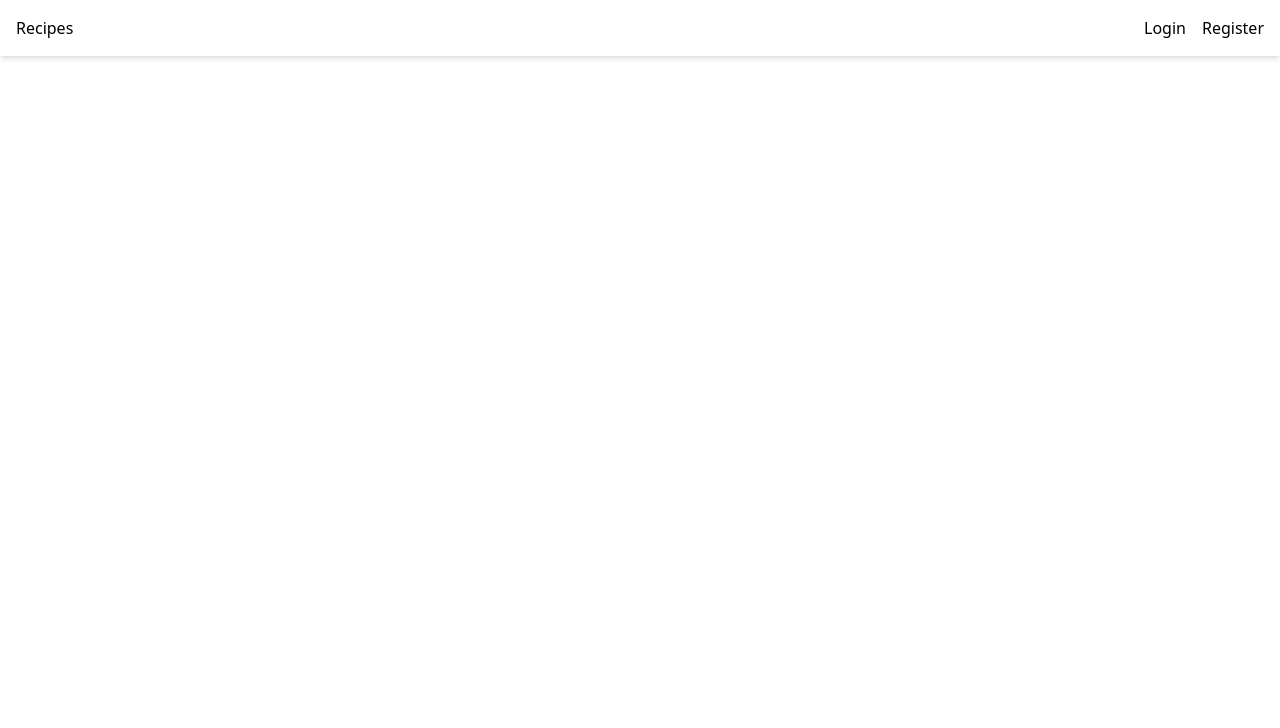
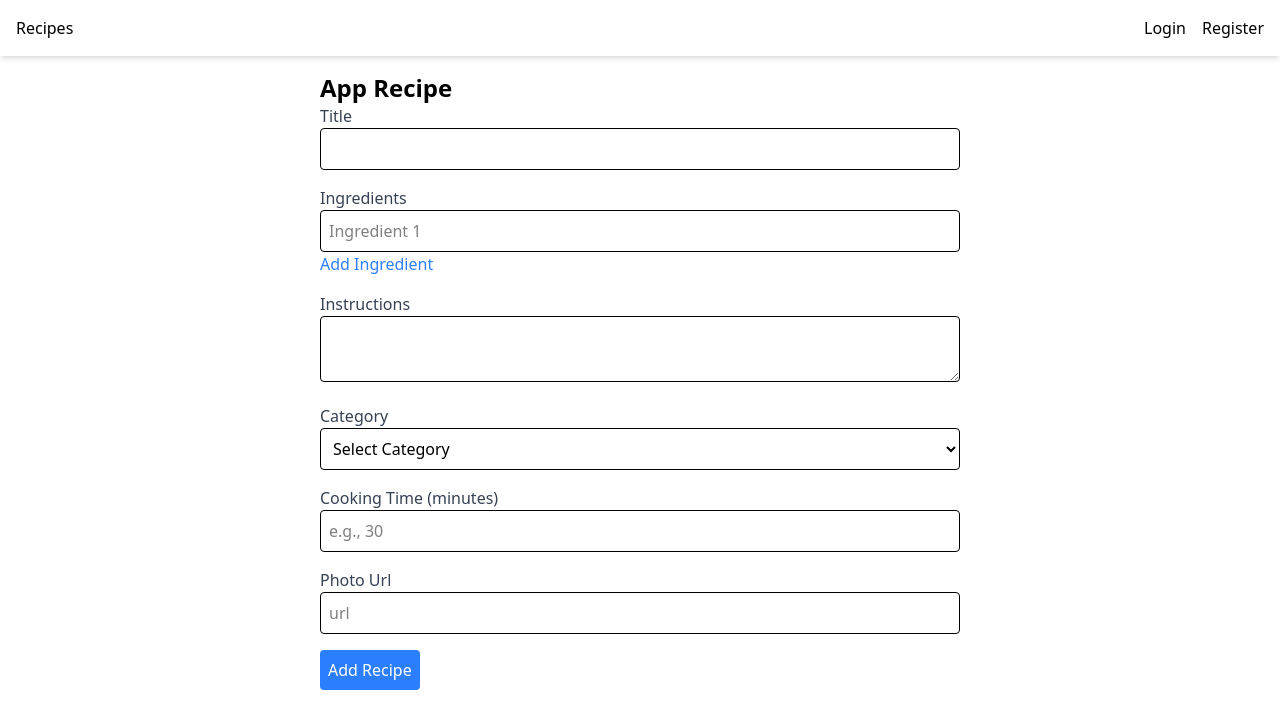
Before and after one commit to dareakl/mern-recipe-application, a React (Vite) app in the folder frontend/: page /add-recipe in a window 1280 px wide. Shown: the top 728 px of the page. Built offline with nearby package versions, Linux system fonts and the light colour scheme.

Commit message:
add recipe frontend created

```diff
--- a/frontend/src/App.jsx
+++ b/frontend/src/App.jsx
@@ -4,6 +4,7 @@ import { AuthProvider } from "./context/AuthContext";
 import Home from "./pages/Home";
 import Login from "./pages/Login";
 import Register from "./pages/Register";
+import AddRecipe from "./pages/AddRecipe";
 
 function App() {
   return (
@@ -13,6 +14,7 @@ function App() {
         <Route path="/" element={<Home />} />
         <Route path="/login" element={<Login />} />
         <Route path="/register" element={<Register />} />
+        <Route path="/add-recipe" element={<AddRecipe />} />
       </Routes>
     </AuthProvider>
   );
--- a/frontend/src/components/Navbar.jsx
+++ b/frontend/src/components/Navbar.jsx
@@ -4,21 +4,26 @@ import { AuthContext } from "../context/AuthContext";
 
 const Navbar = () => {
   const { user, logout } = useContext(AuthContext);
+
   const navigate = useNavigate();
+
   const handleLogout = () => {
     logout();
     navigate("/login");
   };
+
   return (
     <nav className="bg-white shadow-md p-4">
       <div className="max-w-7xl mx-auto flex justify-between items-center">
         <Link to="/">
           <h1>Recipes</h1>
         </Link>
-
         <div className="flex gap-x-4">
           {user ? (
-            <div>
+            <div className="flex gap-x-4">
+              <Link to="/add-recipe">
+                <button>Add Recipe</button>
+              </Link>
               <button
                 onClick={handleLogout}
                 className="text-gray-600 hover:text-gray-800"
--- /dev/null
+++ b/frontend/src/pages/AddRecipe.jsx
@@ -0,0 +1,191 @@
+import React, { useState } from "react";
+import axios from "axios";
+import { useNavigate } from "react-router-dom";
+
+const AddRecipe = () => {
+  const [formData, setFormData] = useState({
+    title: "",
+    ingredients: [""],
+    instructions: "",
+    category: "",
+    photoUrl: "",
+    cookingTime: "",
+  });
+
+  const [error, setError] = useState("");
+  const [loading, setLoading] = useState(false);
+  const navigate = useNavigate();
+
+  const handleInputChange = (field, value) => {
+    setFormData((prev) => ({ ...prev, [field]: value }));
+  };
+
+  const handleIngredientChange = (index, value) => {
+    const newIngredients = [...formData.ingredients];
+    newIngredients[index] = value;
+    handleInputChange("ingredients", newIngredients);
+    const lastIngredient =
+      formData.ingredients[formData.ingredients.length - 1];
+    if (error && lastIngredient.trim() !== "") {
+      setError("");
+    }
+  };
+
+  const addIngredient = () => {
+    const lastIngredient =
+      formData.ingredients[formData.ingredients.length - 1];
+    if (lastIngredient.trim() !== "") {
+      setError("");
+      handleInputChange("ingredients", [...formData.ingredients, ""]);
+    } else {
+      setError("Please fill in the last ingredient before adding a new one");
+    }
+  };
+
+  const removeIngredient = (index) => {
+    if (formData.ingredients.length > 1) {
+      const newIngredients = formData.ingredients.filter((_, i) => i !== index);
+      handleInputChange("ingredients", newIngredients);
+      const lastIngredient =
+        formData.ingredients[formData.ingredients.length - 1];
+      if (error && lastIngredient.trim() !== "") {
+        setError("");
+      }
+    }
+  };
+
+  const handleSubmit = async (e) => {
+    e.preventDefault();
+    setError("");
+    setLoading(true);
+
+    try {
+      await axios.post("/api/recipes", {
+        title: formData.title,
+        ingredients: formData.ingredients.filter((i) => i.trim() !== ""),
+        instructions: formData.instructions,
+        category: formData.category,
+        photoUrl: formData.photoUrl,
+        cookingTime: formData.cookingTime
+          ? Number(formData.cookingTime)
+          : undefined,
+      });
+      navigate("/");
+    } catch (err) {
+      setError("Failed to add recipe");
+    } finally {
+      setLoading(false);
+    }
+  };
+
+  return (
+    <div className="max-w-2xl mx-auto p-4">
+      <h1 className="text-2xl font-bold">App Recipe</h1>
+      <form onSubmit={handleSubmit} className="space-y-4">
+        <div>
+          <label className="block text-gray-700">Title</label>
+          <input
+            type="text"
+            value={formData.title}
+            onChange={(e) => handleInputChange("title", e.target.value)}
+            className="w-full p-2 border rounded"
+            required
+          />
+        </div>
+        <div>
+          <label className="block text-gray-700">Ingredients</label>
+          {formData.ingredients.map((ingredient, index) => (
+            <div key={index}>
+              <input
+                type="text"
+                value={ingredient}
+                onChange={(e) => handleIngredientChange(index, e.target.value)}
+                className="w-full p-2 border rounded"
+                placeholder={`Ingredient ${index + 1}`}
+                required
+              />
+              {formData.ingredients.length > 1 && (
+                <button
+                  type="button"
+                  onClick={() => removeIngredient(index)}
+                  className="ml-2 text-red-500 hover:text-red-700"
+                >
+                  Remove
+                </button>
+              )}
+            </div>
+          ))}
+          <button
+            type="button"
+            className="text-blue-500 hover:underline"
+            onClick={addIngredient}
+          >
+            Add Ingredient
+          </button>
+        </div>
+        <div>
+          <label className="block text-gray-700">Instructions</label>
+          <textarea
+            type="text"
+            value={formData.instructions}
+            onChange={(e) => handleInputChange("instructions", e.target.value)}
+            className="w-full p-2 border rounded"
+            required
+          />
+        </div>
+        <div>
+          <label className="block text-gray-700">Category</label>
+          <select
+            onChange={(e) => handleInputChange("category", e.target.value)}
+            value={formData.category}
+            className="w-full p-2 border rounded"
+            required
+          >
+            <option value="" disabled>
+              Select Category
+            </option>
+            <option value="Breakfast">Breakfast</option>
+            <option value="Lunch">Lunch</option>
+            <option value="Dinner">Dinner</option>
+            <option value="Dessert">Dessert</option>
+            <option value="Snack">Snack</option>
+          </select>
+        </div>
+        <div>
+          <label className="block text-gray-700">Cooking Time (minutes) </label>
+          <input
+            type="number"
+            value={formData.cookingTime}
+            onChange={(e) => handleInputChange("cookingTime", e.target.value)}
+            className="w-full p-2 border rounded"
+            placeholder="e.g., 30"
+            required
+            min={0}
+          />
+        </div>
+        <div>
+          <label className="block text-gray-700">Photo Url </label>
+          <input
+            type="text"
+            value={formData.photoUrl}
+            onChange={(e) => handleInputChange("photoUrl", e.target.value)}
+            className="w-full p-2 border rounded"
+            placeholder="url"
+            required
+          />
+        </div>
+        <button
+          className={`bg-blue-500 text-white p-2 rounded hover:bg-blue-600 ${
+            loading ? "opacity-50 cursor-not-allowed" : ""
+          }`}
+          disabled={loading}
+          type="submit"
+        >
+          {loading ? "Adding..." : "Add Recipe"}
+        </button>
+      </form>
+    </div>
+  );
+};
+
+export default AddRecipe;
```
Also changed, not shown: 1 other file (tests, documents, lock files or other folders).
